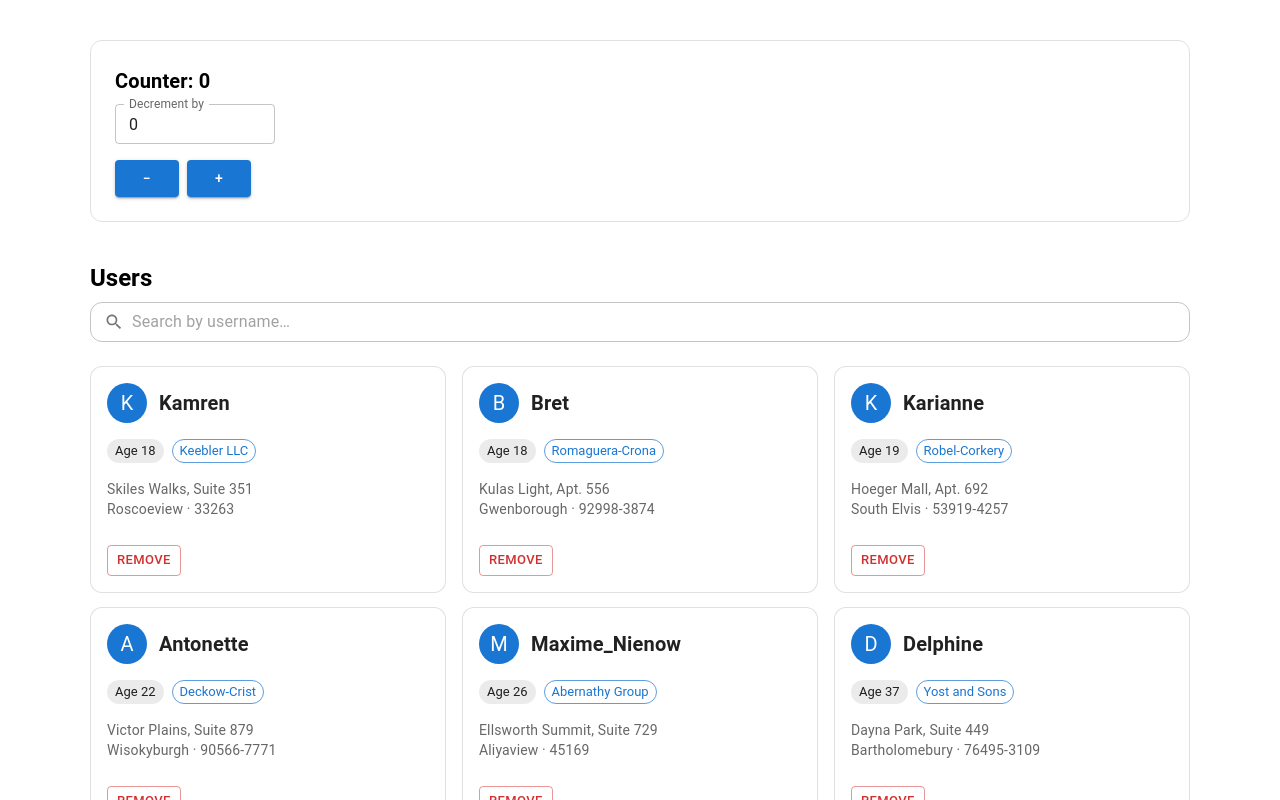
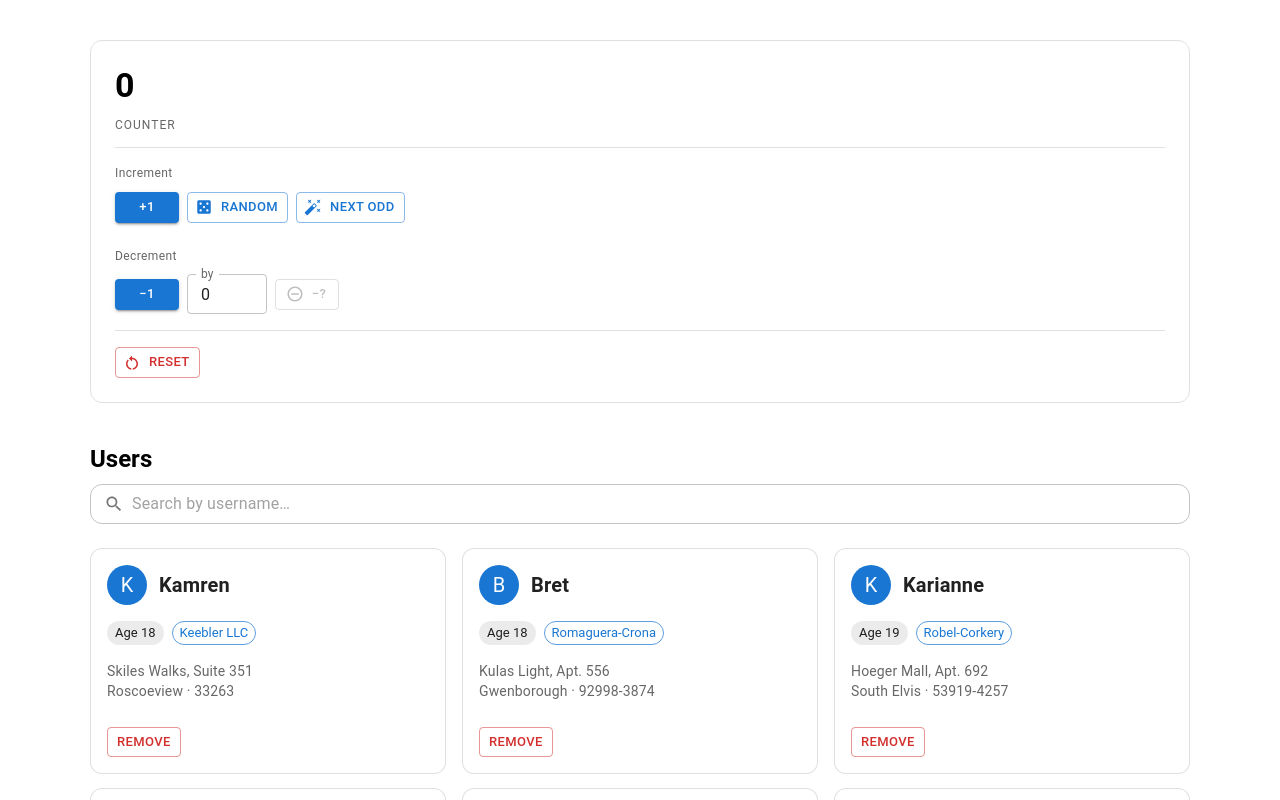
Before and after one commit to gonchar44/dsv-react-coding-exercise, a React (Vite) app: page / in a window 1280 px wide. Shown: the top 800 px of the page. Built offline with nearby package versions, Linux system fonts and the light colour scheme.

Commit message:
feat: implemented the Counter logic

```diff
--- a/src/components/Counter.tsx
+++ b/src/components/Counter.tsx
@@ -1,15 +1,29 @@
 import { useReducer, useState } from "react";
-import { Box, Button, TextField, Typography } from "@mui/material";
+import { Alert, Box, Button, Collapse, Divider, TextField, Tooltip, Typography } from "@mui/material";
+import CasinoIcon from "@mui/icons-material/Casino";
+import AutoFixHighIcon from "@mui/icons-material/AutoFixHigh";
+import RemoveCircleOutlineIcon from "@mui/icons-material/RemoveCircleOutline";
+import RestartAltIcon from "@mui/icons-material/RestartAlt";
 
 type State = { count: number };
-type Action = { type: "increment" | "decrement" };
+type Action =
+    | { type: "increment" | "increment-random" | "increment-odd" | "decrement" | "reset" }
+    | { type: "decrement-by"; payload: number };
 
-function reducer(state: State, action: Action) {
+function reducer(state: State, action: Action): State {
     switch (action.type) {
         case "increment":
             return { count: state.count + 1 };
+        case "increment-random":
+            return { count: state.count + Math.floor(Math.random() * 10) + 1 };
+        case "increment-odd":
+            return { count: state.count % 2 === 0 ? state.count + 1 : state.count + 2 };
         case "decrement":
-            return { count: state.count - 1 };
+            return { count: Math.max(0, state.count - 1) };
+        case "decrement-by":
+            return { count: Math.max(0, state.count - action.payload) };
+        case "reset":
+            return { count: 0 };
         default:
             throw new Error();
     }
@@ -17,28 +31,92 @@ function reducer(state: State, action: Action) {
 
 export default function Counter() {
     const [countState, dispatch] = useReducer(reducer, { count: 0 });
-    const [numberInput] = useState(0);
+    const [numberInput, setNumberInput] = useState(0);
+    const [showMinError, setShowMinError] = useState(false);
+
+    const handleDecrement = (action: Action) => {
+        if (countState.count === 0) {
+            setShowMinError(true);
+            setTimeout(() => setShowMinError(false), 2500);
+            return;
+        }
+        dispatch(action);
+    };
 
     return (
         <Box sx={{ p: 3, border: "1px solid", borderColor: "divider", borderRadius: 3 }}>
-            <Typography variant="h6" fontWeight={600} gutterBottom>
-                Counter: {countState.count}
+            <Typography variant="h4" fontWeight={700} gutterBottom>
+                {countState.count}
             </Typography>
-            <TextField
-                defaultValue={numberInput}
-                type="number"
-                size="small"
-                label="Decrement by"
-                sx={{ mb: 2, display: "block", width: 160 }}
-            />
-            <Box sx={{ display: "flex", gap: 1 }}>
-                <Button variant="contained" onClick={() => dispatch({ type: "decrement" })}>
-                    −
+            <Typography variant="overline" color="text.secondary" display="block" sx={{ mb: 2, lineHeight: 1 }}>
+                Counter
+            </Typography>
+
+            <Divider sx={{ mb: 2 }} />
+
+            {/* Increment group */}
+            <Typography variant="caption" color="text.secondary" display="block" sx={{ mb: 1 }}>
+                Increment
+            </Typography>
+            <Box sx={{ display: "flex", gap: 1, mb: 3 }}>
+                <Button variant="contained" size="small" onClick={() => dispatch({ type: "increment" })}>
+                    +1
                 </Button>
-                <Button variant="contained" onClick={() => dispatch({ type: "increment" })}>
-                    +
+                <Tooltip title="Adds a random number between 1 and 10">
+                    <Button variant="outlined" size="small" startIcon={<CasinoIcon />} onClick={() => dispatch({ type: "increment-random" })}>
+                        Random
+                    </Button>
+                </Tooltip>
+                <Tooltip title="Jumps to the next odd number (e.g. 4 → 5, 5 → 7)">
+                    <Button variant="outlined" size="small" startIcon={<AutoFixHighIcon />} onClick={() => dispatch({ type: "increment-odd" })}>
+                        Next Odd
+                    </Button>
+                </Tooltip>
+            </Box>
+
+            {/* Decrement group */}
+            <Typography variant="caption" color="text.secondary" display="block" sx={{ mb: 1 }}>
+                Decrement
+            </Typography>
+            <Box sx={{ display: "flex", gap: 1, alignItems: "center", mb: 2 }}>
+                <Button variant="contained" size="small" onClick={() => handleDecrement({ type: "decrement" })}>
+                    −1
                 </Button>
+                <TextField
+                    value={numberInput}
+                    onChange={(e) => setNumberInput(Number(e.target.value))}
+                    type="number"
+                    size="small"
+                    label="by"
+                    sx={{ width: 80 }}
+                    slotProps={{ htmlInput: { min: 0 } }}
+                />
+                <Tooltip title={numberInput <= 0 ? "Enter a value above to decrement by that amount" : ""}>
+                    <span>
+                        <Button
+                            variant="outlined"
+                            size="small"
+                            startIcon={<RemoveCircleOutlineIcon />}
+                            disabled={numberInput <= 0}
+                            onClick={() => handleDecrement({ type: "decrement-by", payload: numberInput })}
+                        >
+                            −{numberInput > 0 ? numberInput : "?"}
+                        </Button>
+                    </span>
+                </Tooltip>
             </Box>
+
+            <Collapse in={showMinError}>
+                <Alert severity="warning" sx={{ mb: 2 }}>
+                    Count is already at 0 — can't go lower.
+                </Alert>
+            </Collapse>
+
+            <Divider sx={{ mb: 2 }} />
+
+            <Button variant="outlined" color="error" size="small" startIcon={<RestartAltIcon />} onClick={() => dispatch({ type: "reset" })}>
+                Reset
+            </Button>
         </Box>
     );
 }
```
Also changed, not shown: src/App.tsx (+7 -7 lines).
